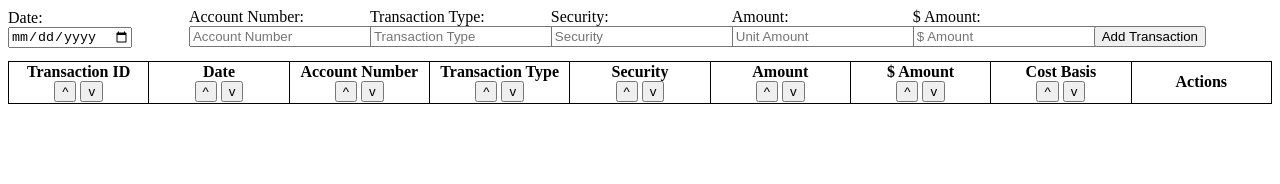
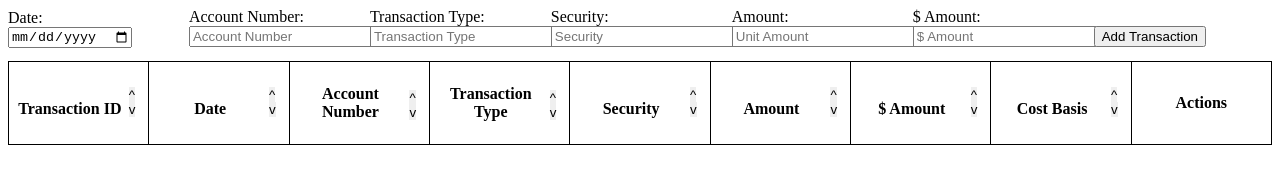
Before and after one commit to Green-Avocado/financial-transaction-web-app, a plain HTML site: page src/main.html in a window 1280 px wide. Drawn offline with Linux system fonts and the light colour scheme.

Commit message:
feat: added styling to sort buttons

```diff
--- a/src/style.css
+++ b/src/style.css
@@ -15,4 +15,22 @@ table {
 
     th {
         width: 10%;
+        height: 10vh;
     }
+
+    th > section {
+        width: 80%;
+        display: inline-block;
+        padding: 0;
+        margin: 0;
+    }
+
+    .sort {
+        width: 10%;
+    }
+
+    .sort > button {
+        padding: 0;
+        border: 2px;
+        display: block;
+    }
```
